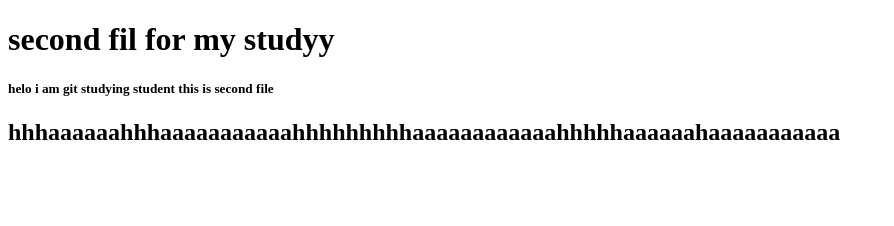
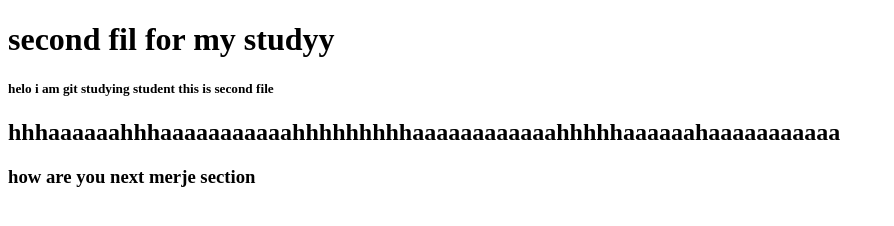
Before and after one commit to muhammedsahalmp/gitstudy, a plain HTML site: page index2.html in a window 1280 px wide. Shown: the whole page, without its empty margins (0-894 px from the left). Drawn offline with Linux system fonts and the light colour scheme.

Commit message:
index2.html  modifide

```diff
--- a/index2.html
+++ b/index2.html
@@ -10,6 +10,7 @@
     <h1>second fil for my studyy</h1>
     <h5>helo i am git studying student this is second file</h5>
     <h2>hhhaaaaaahhhaaaaaaaaaaahhhhhhhhhaaaaaaaaaaaahhhhhaaaaaahaaaaaaaaaaa</h2>
+    <h3>how are you next merje section </h3>
 
 </body>
 </html>
```
